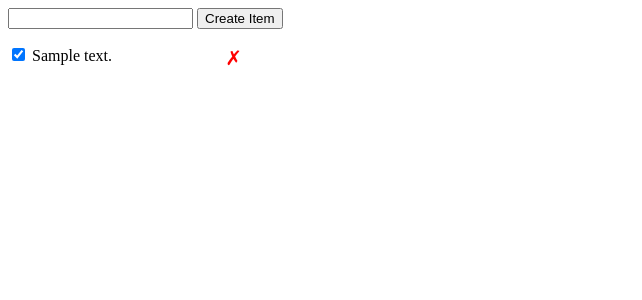
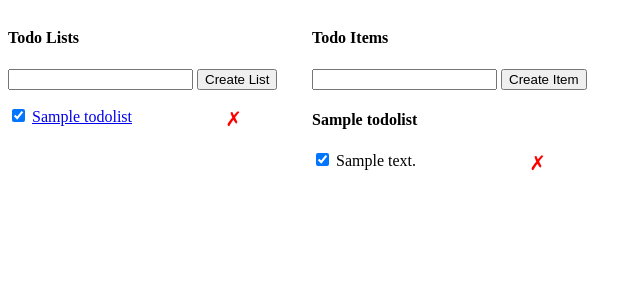
Before and after one commit to andrapopescu/Todo-App-FullStackDeveloperCourse, a Flask app: template templates/index.html in a window 1280 px wide. Shown: the top 300 px of the page, without its empty margins (0-642 px from the left). Run offline with Flask 2, Linux system fonts and the light colour scheme; the template is opened without the code that fills it: values that come from a table or form of the project are taken from there, others are empty; tables that the repository leaves empty hold one stand-in row (values such as "Sample post").

Commit message:
Add todo lists functionality

```diff
--- a/app.py
+++ b/app.py
@@ -1,3 +1,4 @@
+import functools
 import sys
 
 from flask import Flask, abort, jsonify, redirect, render_template, request, url_for
@@ -25,63 +26,149 @@ class TodoList(db.Model):
     __tablename__ = 'todolists'
     id = db.Column(db.Integer, primary_key=True)
     name = db.Column(db.String(), nullable=False)
-    todos = db.relationship('Todo', backref='list', lazy=True)
+    todos = db.relationship('Todo', backref='list', cascade='all, delete-orphan', lazy=True)
+
+    @property
+    def completed(self):
+        return all(todo.completed for todo in self.todos)
 
 
 @app.route('/')
 def index():
-    data = Todo.query.order_by('id').all()
-    return render_template('index.html', data=data)
+    return redirect(url_for('get_list_todos', list_id=1))
+
+
+@app.route('/lists/<list_id>/')
+def get_list_todos(list_id):
+    return render_template(
+        'index.html',
+        lists=TodoList.query.all(),
+        active_list=TodoList.query.get(list_id),
+        todos=Todo.query.filter_by(list_id=list_id).order_by('id').all(),
+    )
+
+
+def error_handling_decorator(**kwargs):
+    def error_handling(f):
+        @functools.wraps(f)
+        def wrapper(*args, **kwargs):
+            error = False
+            body = {}
+            try:
+                body = f(**kwargs)
+            except:
+                error = True
+                db.session.rollback()
+                print(sys.exc_info())
+            finally:
+                db.session.close()
+            return error, body
+        return wrapper
+    return error_handling
+
+
+@app.route('/lists/create/', methods=['POST'])
+def create_todo_list():
+    @error_handling_decorator(body={})
+    def try_block_code(body):
+        name = request.get_json().get('name', '')
+        todo_list = TodoList(name=name)
+        db.session.add(todo_list)
+        db.session.commit()
+        body['id'] = todo_list.id
+        body['name'] = todo_list.name
+        body['completed'] = todo_list.completed
+        return body
+    error, body = try_block_code(body={})
+    if error:
+        abort(500)
+    else:
+        return jsonify(body)
+
+
+@app.route('/lists/<list_id>/set-completed/', methods=['POST'])
+def set_completed_list(list_id):
+    @error_handling_decorator(body={}, list_id=list_id)
+    def try_block_code(body, list_id):
+        completed = request.get_json().get('completed')
+        todo_list = TodoList.query.get(list_id)
+        for todo in todo_list.todos:
+            todo.completed = completed
+        db.session.commit()
+        return body
+    error, body = try_block_code(body={}, list_id=list_id)
+    if error:
+        abort(500)
+    else:
+        return redirect(url_for('index'))
+
+
+@app.route('/lists/<list_id>/delete/', methods=['DELETE'])
+def delete_list(list_id):
+    @error_handling_decorator(body={}, list_id=list_id)
+    def try_block_code(body, list_id):
+        todo_list = TodoList.query.get(list_id)
+        for todo in todo_list.todos:
+            db.session.delete(todo)
+        db.session.delete(todo_list)
+        db.session.commit()
+        return body
+    error, body = try_block_code(body={}, list_id=list_id)
+    if error:
+        abort(500)
+    else:
+        return jsonify({'success': True})
 
 
 @app.route('/todos/create/', methods=['POST'])
 def create_todo_item():
-    error = False
-    body = {}
-    try:
+    @error_handling_decorator(body={})
+    def try_block_code(body):
         description = request.get_json().get('description', '')
+        list_id = request.get_json().get('list_id', '')
         todo = Todo(description=description)
+        todo.list = TodoList.query.get(list_id)
         db.session.add(todo)
         db.session.commit()
         body['id'] = todo.id
         body['completed'] = todo.completed
         body['description'] = todo.description
-    except:
-        error = True
-        db.session.rollback()
-        print(sys.exec_info())
-    finally:
-        db.session.close()
+        return body
+    error, body = try_block_code(body={})
     if error:
-        abort(400)
+        abort(500)
     else:
         return jsonify(body)
 
 
 @app.route('/todos/<todo_id>/set-completed/', methods=['POST'])
 def set_completed_todo(todo_id):
-    try:
+    @error_handling_decorator(body={}, todo_id=todo_id)
+    def try_block_code(body, todo_id):
         completed = request.get_json().get('completed')
         todo = Todo.query.get(todo_id)
         todo.completed = completed
         db.session.commit()
-    except:
-        db.session.rollback()
-    finally:
-        db.session.close()
-    return redirect(url_for('index'))
+        return body
+    error, body = try_block_code(body={}, todo_id=todo_id)
+    if error:
+        abort(500)
+    else:
+        return redirect(url_for('index'))
 
 
-@app.route('/todos/<todo_id>/', methods=['DELETE'])
+@app.route('/todos/<todo_id>/delete/', methods=['DELETE'])
 def delete_todo(todo_id):
-    try:
+    @error_handling_decorator(body={}, todo_id=todo_id)
+    def try_block_code(body, todo_id):
         Todo.query.filter_by(id=todo_id).delete()
         db.session.commit()
-    except:
-        db.session.rollback()
-    finally:
-        db.session.close()
-    return jsonify({'success': True})
+        return body
+    error, body = try_block_code(body={}, todo_id=todo_id)
+    if error:
+        abort(500)
+    else:
+        return jsonify({'success': True})
 
 
 if __name__ == '__main__':
--- a/templates/index.html
+++ b/templates/index.html
@@ -25,36 +25,95 @@
                 cursor: pointer;
                 font-size: 20px;
             }
+            .lists-wrapper, .todos-wrapper {
+                display: inline-block;
+                vertical-align: top;
+                width: 300px;
+            }
+
         </style>
     </head>
 
     <body>
-        <form id='form' method='post', action='todos/create/'>
+
+        <div class='lists-wrapper'>
+            <h4>Todo Lists</h4>
+            <form id='list-form' method='post' action='lists/create/'>
+                <input type='text' id='name' name='name'/>
+                <input type='submit' value='Create List'/>
+            </form>
+
+            <ul id='lists'>
+                {% for list in lists %}
+                    <li>
+                        <input
+                            class='check-completed list-checkbox'
+                            data-id='{{list.id}}'
+                            type='checkbox'
+                            {% if list.completed %} checked {% endif %}
+                        />
+                        <a href='/lists/{{  list.id }}'>{{ list.name }}</a>
+                        <button id='list-delete-button' data-id='{{list.id}}'>&cross;</button>
+                    </li>
+                {% endfor %}
+            </ul>
+        </div>
+
+        <div class='todos-wrapper'>
+            <h4>Todo Items</h4>
+            <form id='todo-form' method='post', action='todos/create/'>
+                <input id='list_id' type='hidden' value='{{ active_list.id }}'>
                 <input type='text' id='description' name='description'/>
                 <input type='submit' value='Create Item'/>
             </form>
 
+            <h4>{{ active_list.name }}</h4>
             <div id='error' class='hidden'>Something went wrong!</div>
             <ul id='todos'>
-            {% for d in data %}
+                {% for todo in todos %}
                     <li>
                         <input
-                        class='check-completed'
-                        data-id='{{d.id}}'
+                            class='check-completed todo-checkbox'
+                            data-id='{{todo.id}}'
                             type='checkbox'
-                        {% if d.completed %} checked {% endif %}
+                            {% if todo.completed %} checked {% endif %}
                         />
-                    {{d.description}}
-                    <button id='delete-button' data-id='{{d.id}}'>&cross;</button>
+                        {{todo.description}}
+                        <button id='todo-delete-button' data-id='{{todo.id}}'>&cross;</button>
                     </li>
                 {% endfor %}
             </ul>
+        </div>
 
         <script>
 
-            const checkboxes = document.querySelectorAll('.check-completed');
-            for(let i = 0; i < checkboxes.length; i++) {
-                const checkbox = checkboxes[i];
+            document.getElementById('todo-form').onsubmit = function(e) {
+                e.preventDefault();
+                fetch('/todos/create/', {
+                    method: 'POST',
+                    body: JSON.stringify({
+                        'description': document.getElementById('description').value,
+                        'list_id': document.getElementById('list_id').value,
+                    }),
+                    headers: {
+                        'Content-Type': 'application/json',
+                    }
+                })
+                .then(response => response.json())
+                .then(jsonResponse => {
+                    const liItem = document.createElement('li');
+                    liItem.innerHTML = jsonResponse['description'];
+                    document.getElementById('todos').appendChild(liItem);
+                    document.getElementById('error').className = 'hidden';
+                })
+                .catch(() => {
+                    document.getElementById('error').className = '';
+                });
+            }
+
+            const todoCheckboxes = document.querySelectorAll('.todo-checkbox');
+            for(let i = 0; i < todoCheckboxes.length; i++) {
+                const checkbox = todoCheckboxes[i];
                 checkbox.onchange = function(e) {
                     const newCompleted = e.target.checked;
                     const todoId = e.target.dataset['id'];
@@ -76,12 +135,12 @@
                 }
             }
 
-            const deleteButtons = document.querySelectorAll('#delete-button');
-            for(let i = 0; i < deleteButtons.length; i++) {
-                const deleteButton = deleteButtons[i];
+            const todoDeleteButtons = document.querySelectorAll('#todo-delete-button');
+            for(let i = 0; i < todoDeleteButtons.length; i++) {
+                const deleteButton = todoDeleteButtons[i];
                 deleteButton.onclick = function(e){
                     const todoId = e.target.dataset['id'];
-                    fetch('todos/' + todoId + '/', {
+                    fetch('/todos/' + todoId + '/delete/', {
                         method: 'DELETE',
                     })
                     .then(function() {
@@ -91,12 +150,12 @@
                 }
             }
 
-            document.getElementById('form').onsubmit = function(e) {
+            document.getElementById('list-form').onsubmit = function(e) {
                 e.preventDefault();
-                fetch('todos/create/', {
+                fetch('/lists/create/', {
                     method: 'POST',
                     body: JSON.stringify({
-                        'description': document.getElementById('description').value,
+                        'name': document.getElementById('name').value,
                     }),
                     headers: {
                         'Content-Type': 'application/json',
@@ -104,15 +163,56 @@
                 })
                 .then(response => response.json())
                 .then(jsonResponse => {
-                    const liItem = document.createElement('li');
-                    liItem.innerHTML = jsonResponse['description'];
-                    document.getElementById('todos').appendChild(liItem);
+                    const liItem = document.createElement('li')
+                    liItem.innerHTML = jsonResponse['name']
+                    document.getElementById('lists').appendChild(liItem)
+                    document.getElementById('error').className = 'hidden'
+                })
+                .catch(() => {
+                    document.getElementById('error').className = ''
+                })
+            }
+
+
+            const listCheckboxes = document.querySelectorAll('.list-checkbox');
+            for(let i = 0; i < listCheckboxes.length; i++) {
+                const checkbox = listCheckboxes[i];
+                checkbox.onchange = function(e) {
+                    const newCompleted = e.target.checked;
+                    const listId = e.target.dataset['id'];
+                    fetch('/lists/' + listId + '/set-completed/', {
+                        method: 'POST',
+                        body: JSON.stringify({
+                            'completed': newCompleted,
+                        }),
+                        headers: {
+                            'Content-Type': 'application/json',
+                        }
+                    })
+                    .then(() => {
                         document.getElementById('error').className = 'hidden';
                     })
                     .catch(() => {
                         document.getElementById('error').className = '';
                     });
                 }
+            }
+
+            const listDeleteButtons = document.querySelectorAll('#list-delete-button');
+            for(let i = 0; i < listDeleteButtons.length; i++) {
+                const deleteButton = listDeleteButtons[i];
+                deleteButton.onclick = function(e){
+                    const todoId = e.target.dataset['id'];
+                    fetch('/lists/' + todoId + '/delete/', {
+                        method: 'DELETE',
+                    })
+                    .then(function() {
+                        const item = e.target.parentElement;
+                        item.remove();
+                    });
+                }
+            }
+
         </script>
     </body>
 
```
Lines whose indentation alone changed are shown as unchanged.
